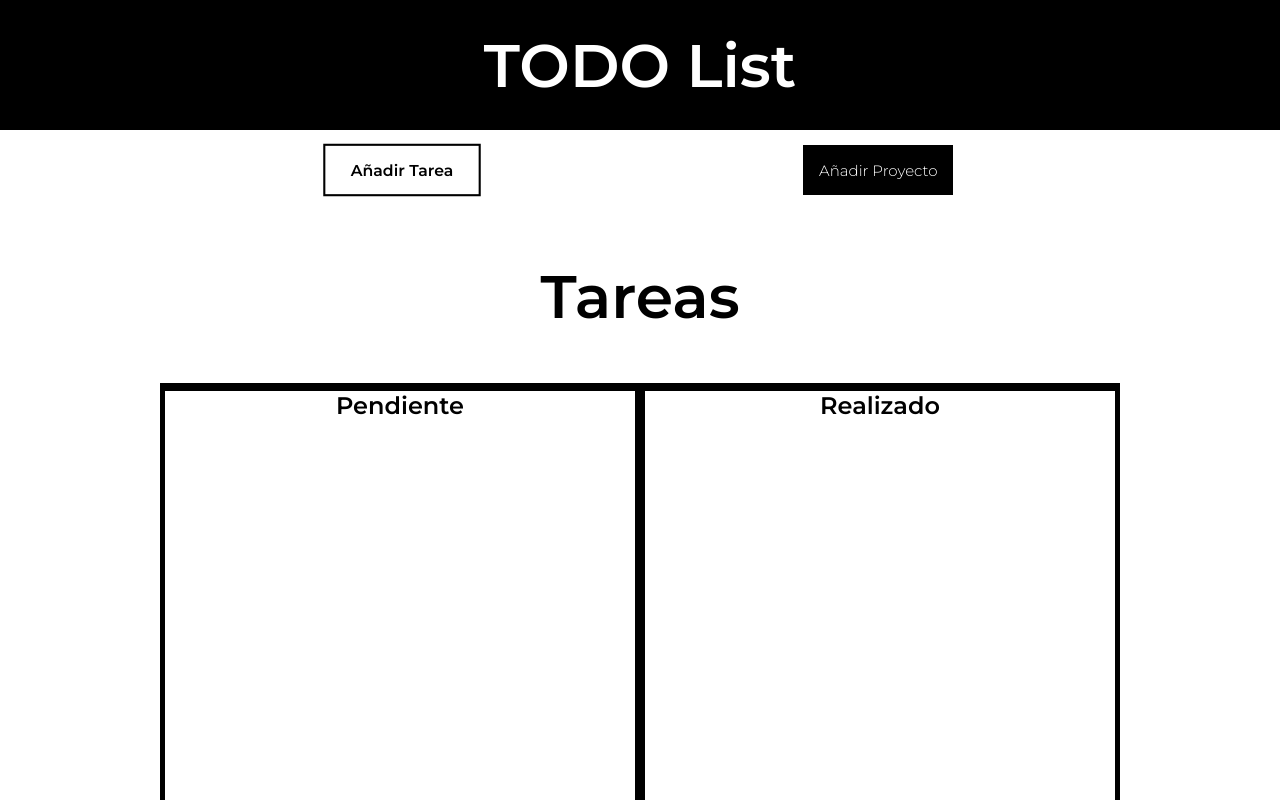
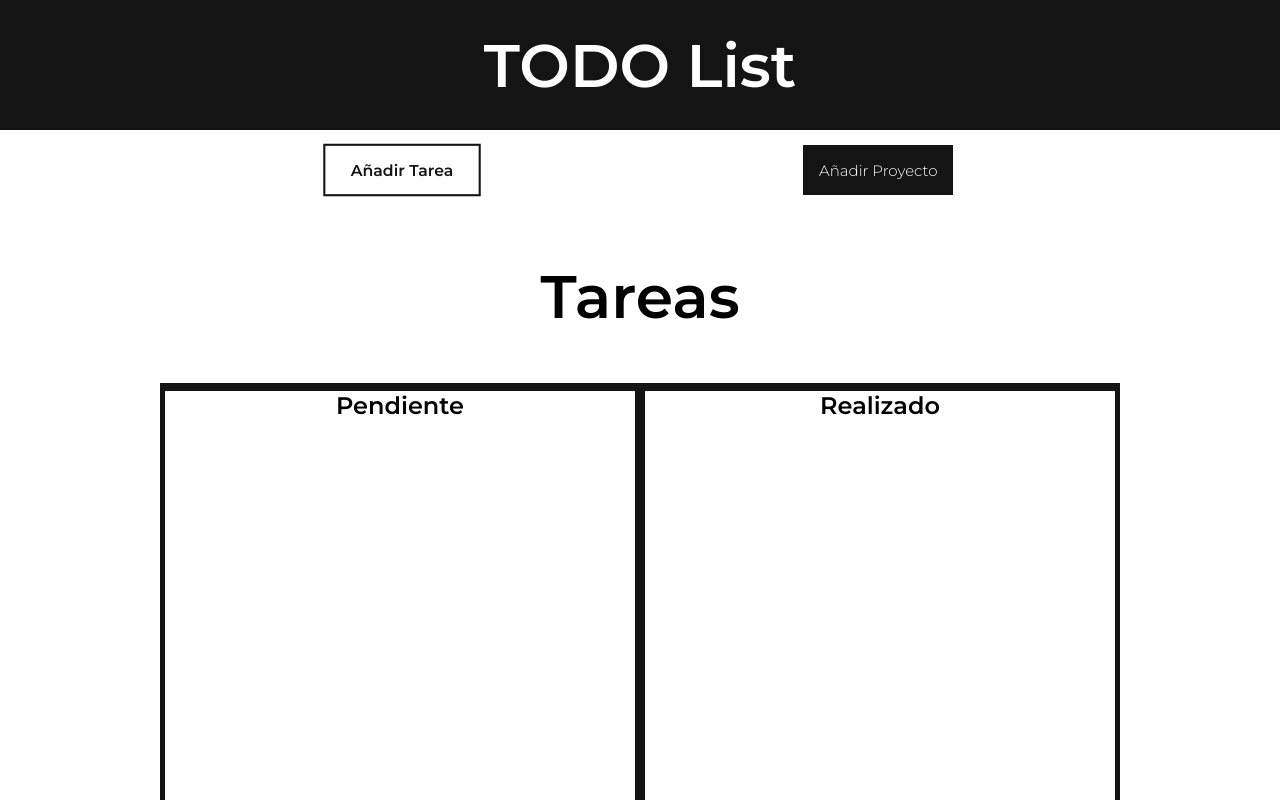
Before and after one commit to Leninner/todoApp, a website built with webpack: page dist/index.html in a window 1280 px wide. In both pictures the pointer is over the input "Añadir Tarea". Shown: the top 800 px of the page. Built offline with nearby package versions, Linux system fonts and the light colour scheme.

Commit message:
Añado resultado final de la página TODO App; tiene errores en su lógica

```diff
--- a/src/style.css
+++ b/src/style.css
@@ -23,7 +23,7 @@ h3 {
 .header {
     width: 100%;
     height: 130px;
-    background-color: rgb(0, 0, 0);
+    background-color: rgba(0, 0, 0, 0.92);
     display: flex;
     font-weight: 600;
     font-size: 30px;
@@ -44,25 +44,25 @@ h3 {
     border-style: none;
     width: 150px;
     height: 50px;
-    background-color: black;
+    background-color: rgba(0, 0, 0, 0.92);
     color: white;
     font-size: 15px;
     cursor: pointer;
 }
 
 .main-buttoms input:hover {
-    color: black;
+    color: rgba(0, 0, 0, 0.92);
     background-color: white;
     transform: scale(1.05);
     transition: 0.3s ease all;
-    border: 2px solid rgb(0, 0, 0);
+    border: 2px solid rgba(0, 0, 0, 0.92);
     font-weight: 600;
 }
 
 .boxTodosMain {
     width: 75%;
     height: 100vh;
-    background-color: black;
+    background-color: rgba(0, 0, 0, 0.92);
     margin: 0 auto;
     display: flex;
     align-items: center;
@@ -202,7 +202,7 @@ h3 {
 }
 
 .popup form .btn-añadir:hover {
-    background: black;
+    background: rgba(0, 0, 0, 0.92);
     color: white;
 }
 
```
Also changed, not shown: src/projects.js (+0 -7 lines), dist/main.js.
